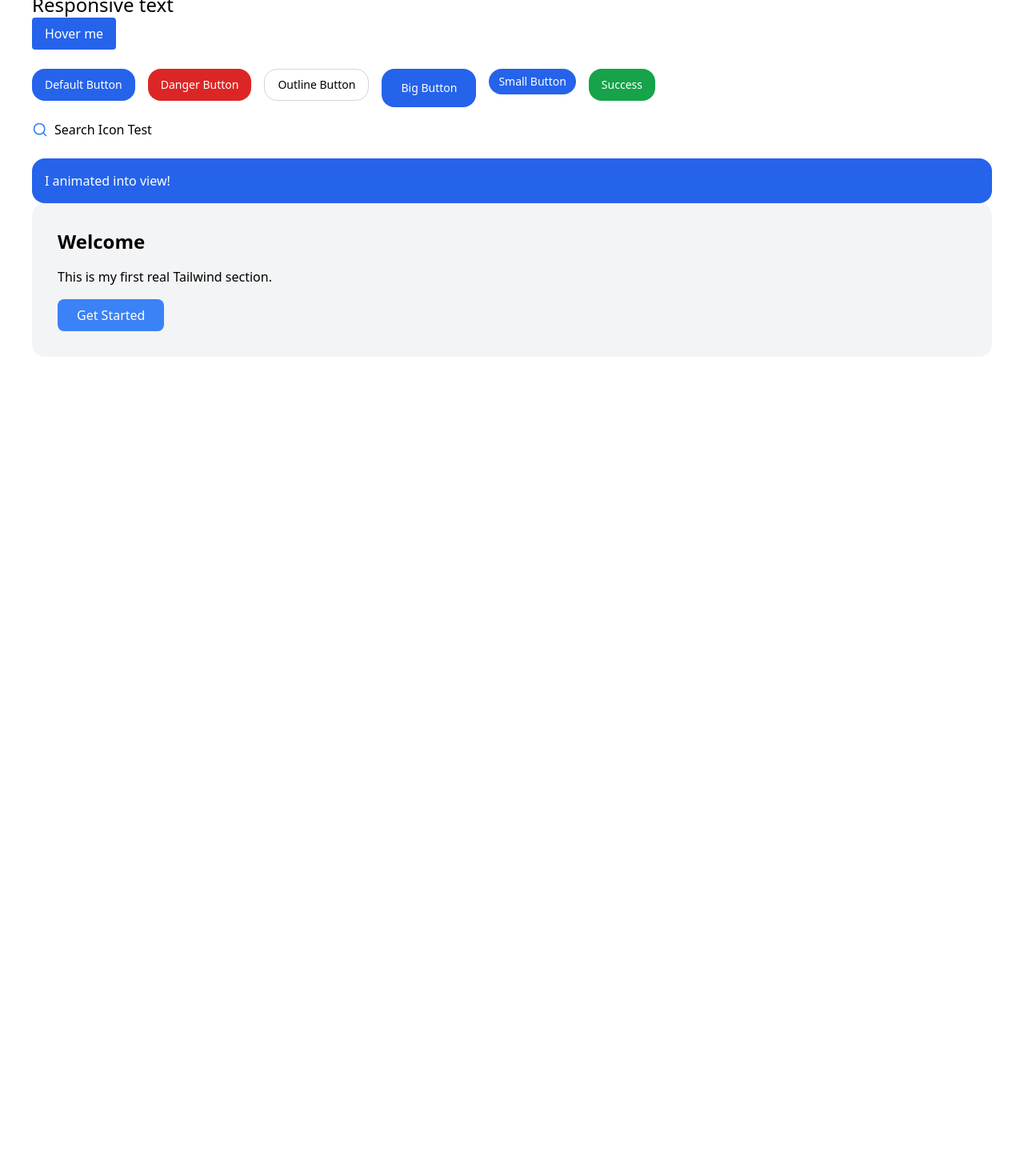
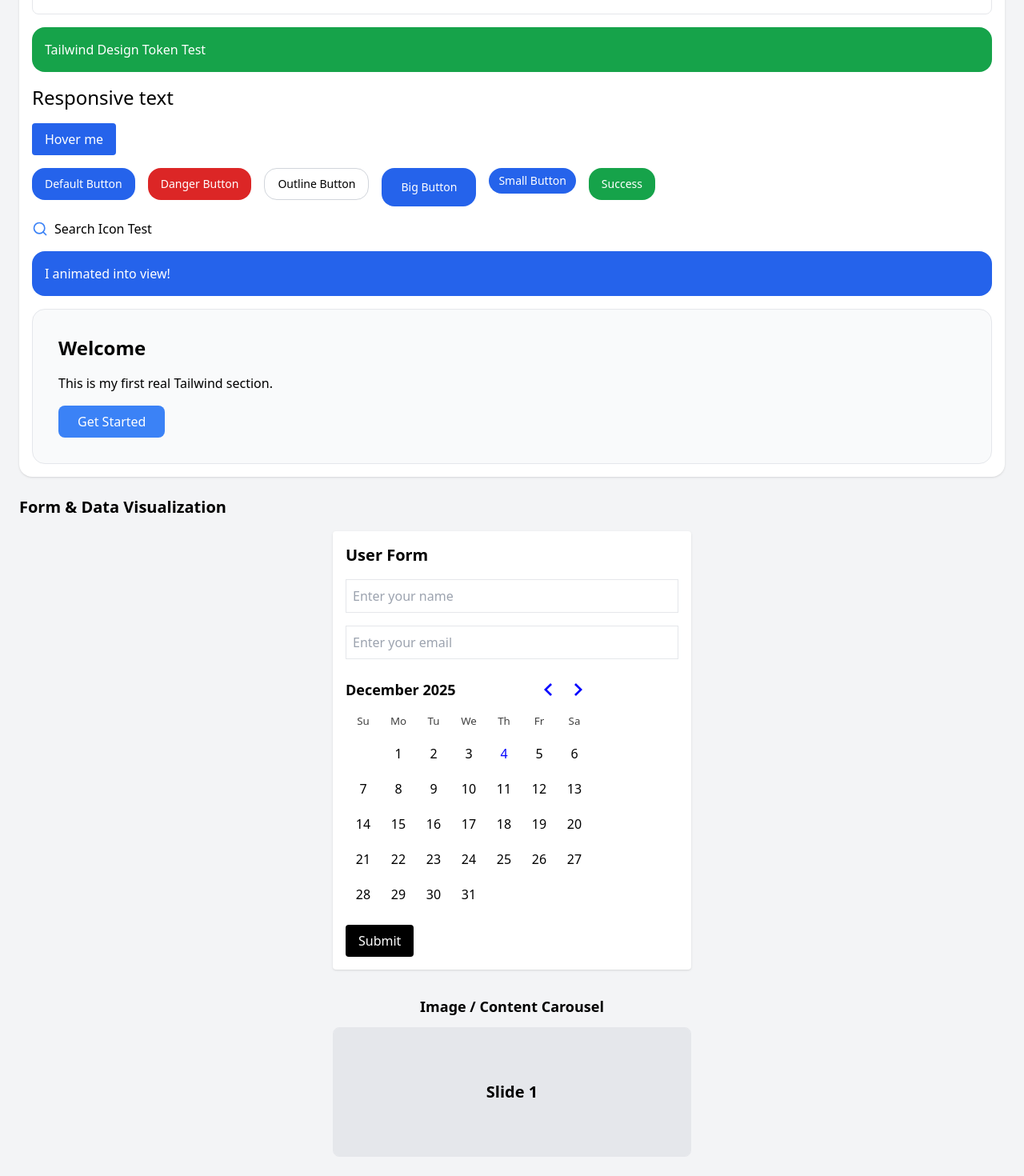
Before and after one commit to mudimurtala/temp-innohealth, a React (Vite) app: page / in a window 1280 px wide. Shown: the part 278-1748 px from the top of the page at 80% size. Before the commit the page ends 800 px from the top, so only its background shows below. Built offline with nearby package versions, Linux system fonts and the light colour scheme.

Commit message:
Add files

```diff
--- a/package.json
+++ b/package.json
@@ -11,10 +11,15 @@
     "@radix-ui/react-dialog": "^1.1.15",
     "class-variance-authority": "^0.7.1",
     "clsx": "^2.1.1",
+    "embla-carousel-react": "^8.6.0",
     "framer-motion": "^12.23.25",
     "lucide-react": "^0.555.0",
     "react": "^18.2.0",
+    "react-day-picker": "^9.11.3",
     "react-dom": "^18.2.0",
+    "react-hook-form": "^7.68.0",
+    "recharts": "^3.5.1",
+    "sonner": "^2.0.7",
     "tailwind-merge": "^3.4.0"
   },
   "devDependencies": {
--- a/src/App.tsx
+++ b/src/App.tsx
@@ -1,20 +1,42 @@
-import Profile from "./components/Profile"
-import Button from "./components/ui/Button"
-import { Search, X } from "lucide-react"
-import { motion } from "framer-motion"
-
-
+import Profile from "./components/Profile";
+import Button from "./components/ui/Button";
+import { Search, X } from "lucide-react";
+import { motion } from "framer-motion";
+import { useState } from "react";
+import { Toaster } from "sonner";
+import FormWithDate from "./day6/FormWithDate";
+import SummaryChart from "./day6/SummaryChart";
+import CarouselDemo from "./day6/CarouselDemo";
 
 const App: React.FC = () => {
+  const [submissions, setSubmissions] = useState<any[]>([]);
+
+  function handleNewSubmission(data: any) {
+    setSubmissions((prev) => [...prev, data]);
+  }
+
   return (
-    <div className="p-10">
+    <div className="min-h-screen bg-gray-100 p-6 space-y-6">
+      <Toaster />
+
+      {/* Original UI Components */}
+      <div className="p-4 bg-white rounded-xl shadow">
+        <h2 className="text-xl font-bold mb-4">UI Components Demo</h2>
+        <div className="space-y-4">
           <Profile name="Mudi" age={22} />
           <Profile name="Beginner Student" />
-      <div className="bg-success text-white p-4 rounded-xl">Tailwind Design Token Test</div>
+
+          <div className="bg-success text-white p-4 rounded-xl">
+            Tailwind Design Token Test
+          </div>
+
           <div className="text-sm md:text-lg lg:text-2xl">Responsive text</div>
-      <button className="bg-brand hover:bg-blue-700 text-white px-4 py-2 rounded">Hover me</button>
 
-      <div className="flex gap-4 mt-6">
+          <button className="bg-brand hover:bg-blue-700 text-white px-4 py-2 rounded">
+            Hover me
+          </button>
+
+          <div className="flex flex-wrap gap-4 mt-6">
             <Button>Default Button</Button>
             <Button variant="danger">Danger Button</Button>
             <Button variant="outline">Outline Button</Button>
@@ -37,11 +59,31 @@ const App: React.FC = () => {
             I animated into view!
           </motion.div>
 
-      <section className="bg-gray-100 p-8 rounded-xl">
+          <section className="bg-gray-50 p-8 rounded-xl border">
             <h1 className="text-2xl font-bold mb-4">Welcome</h1>
             <p className="mb-4">This is my first real Tailwind section.</p>
-        <button className="bg-blue-500 text-white px-6 py-2 rounded-lg">Get Started</button>
+            <button className="bg-blue-500 text-white px-6 py-2 rounded-lg">
+              Get Started
+            </button>
           </section>
+        </div>
+      </div>
+
+      {/* Day6 Components */}
+      <div className="mt-8">
+        <h2 className="text-xl font-bold mb-4">Form & Data Visualization</h2>
+        <FormWithDate onSubmitData={handleNewSubmission} />
+
+        {submissions.length > 0 && (
+          <div className="mt-6">
+            <SummaryChart data={submissions} />
+          </div>
+        )}
+
+        <div className="mt-6">
+          <CarouselDemo />
+        </div>
+      </div>
     </div>
   );
 };
--- /dev/null
+++ b/src/day6/CarouselDemo.tsx
@@ -0,0 +1,41 @@
+import useEmblaCarousel from "embla-carousel-react";
+import { useEffect } from "react";
+
+export default function CarouselDemo() {
+  const [emblaRef, emblaApi] = useEmblaCarousel({
+    loop: true,
+    align: "start",
+  });
+
+  useEffect(() => {
+    if (emblaApi) {
+      console.log("Embla carousel is ready ✅");
+    }
+  }, [emblaApi]);
+
+  return (
+    <div className="max-w-md mx-auto mt-8">
+      <h2 className="text-lg font-bold mb-3 text-center">
+        Image / Content Carousel
+      </h2>
+
+      {/* VIEWPORT */}
+      <div
+        ref={emblaRef}
+        className="overflow-hidden border rounded-lg cursor-grab active:cursor-grabbing"
+      >
+        {/* CONTAINER */}
+        <div className="flex">
+          {["Slide 1", "Slide 2", "Slide 3", "Slide 4"].map((slide, index) => (
+            <div
+              key={index}
+              className="flex-[0_0_100%] h-40 flex items-center justify-center text-xl font-bold bg-gray-200 select-none"
+            >
+              {slide}
+            </div>
+          ))}
+        </div>
+      </div>
+    </div>
+  );
+}
--- /dev/null
+++ b/src/day6/FormWithDate.tsx
@@ -0,0 +1,64 @@
+import { useForm } from "react-hook-form";
+import { useState } from "react";
+import { DayPicker } from "react-day-picker";
+import "react-day-picker/dist/style.css";
+import { toast } from "sonner";
+
+type FormData = {
+  name: string;
+  email: string;
+};
+
+export default function FormWithDate({ onSubmitData }: { onSubmitData: (data: any) => void }) {
+  const { register, handleSubmit, formState: { errors } } = useForm<FormData>();
+  const [selectedDate, setSelectedDate] = useState<Date | undefined>();
+
+  function onSubmit(data: FormData) {
+    if (!selectedDate) {
+      toast.error("Please select a date");
+      return;
+    }
+
+    const finalData = { ...data, date: selectedDate };
+    toast.success("Form submitted successfully!");
+    onSubmitData(finalData);
+  }
+
+  return (
+    <form
+      onSubmit={handleSubmit(onSubmit)}
+      className="p-4 max-w-md mx-auto space-y-4 bg-white shadow rounded"
+    >
+      <h2 className="text-xl font-bold">User Form</h2>
+
+      {/* Name */}
+      <div>
+        <input
+          {...register("name", { required: true })}
+          placeholder="Enter your name"
+          className="border p-2 w-full"
+        />
+        {errors.name && <p className="text-red-500">Name is required</p>}
+      </div>
+
+      {/* Email */}
+      <div>
+        <input
+          {...register("email", { required: true })}
+          placeholder="Enter your email"
+          className="border p-2 w-full"
+        />
+        {errors.email && <p className="text-red-500">Email is required</p>}
+      </div>
+
+      {/* Date Picker */}
+      <div>
+        <DayPicker mode="single" selected={selectedDate} onSelect={setSelectedDate} />
+      </div>
+
+      <button className="bg-black text-white px-4 py-2 rounded">
+        Submit
+      </button>
+    </form>
+  );
+}
--- /dev/null
+++ b/src/day6/SummaryChart.tsx
@@ -0,0 +1,24 @@
+import { BarChart, Bar, XAxis, YAxis, CartesianGrid, Tooltip, ResponsiveContainer } from "recharts";
+
+export default function SummaryChart({ data }: { data: any[] }) {
+  const chartData = data.map((item, index) => ({
+    name: item.name,
+    id: index + 1,
+  }));
+
+  return (
+    <div className="w-full h-64 bg-white p-4 shadow rounded">
+      <h2 className="mb-4 font-bold">Submission Summary</h2>
+
+      <ResponsiveContainer width="100%" height="100%">
+        <BarChart data={chartData}>
+          <CartesianGrid />
+          <XAxis dataKey="name" />
+          <YAxis />
+          <Tooltip />
+          <Bar dataKey="id" />
+        </BarChart>
+      </ResponsiveContainer>
+    </div>
+  );
+}
```
Also changed, not shown: 1 other file (tests, documents, lock files or other folders). Lines whose indentation alone changed are shown as unchanged.
